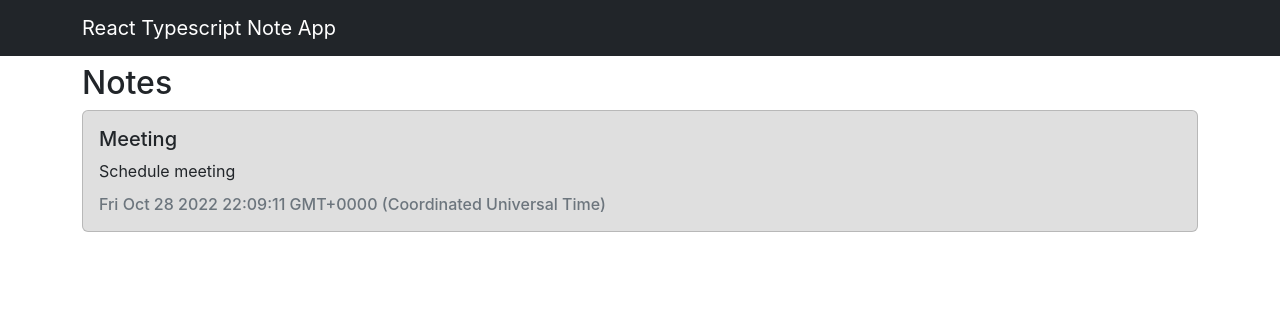
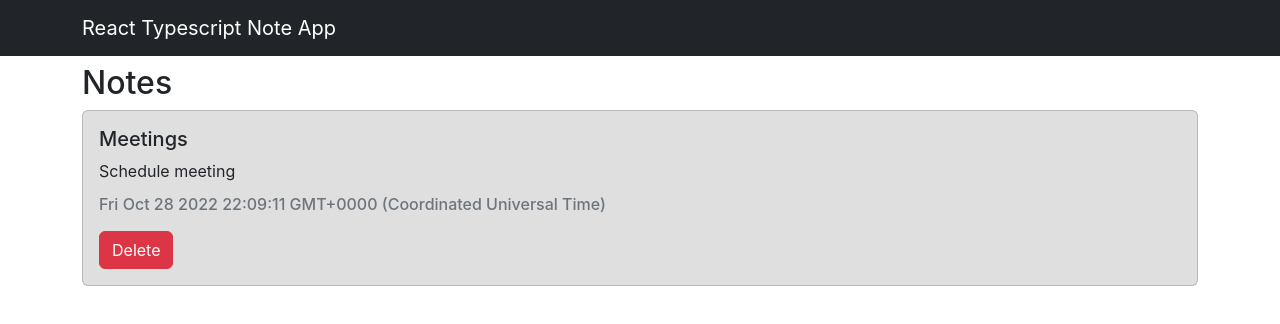
Before and after one commit to steven94le/react-typescript-noteapp, a React (Create React App) app: page / in a window 1280 px wide. Shown: the top 324 px of the page. Built offline with nearby package versions, Linux system fonts and the light colour scheme.

Commit message:
add button and handle delete function

```diff
--- a/src/App.tsx
+++ b/src/App.tsx
@@ -9,7 +9,7 @@ const App = () => {
   const [notes, setNotes] = useState<Note[]>([
     {
       id: new Date().toString(),
-      title: "Meeting",
+      title: "Meetings",
       text: "Schedule meeting",
       color: "#dfdfdf",
       date: new Date().toString(),
@@ -22,7 +22,7 @@ const App = () => {
       <Container className="mt-5">
         <Row>
           <Col>
-            <NotesList notes={notes} />
+            <NotesList notes={notes} setNotes={setNotes} />
           </Col>
         </Row>
       </Container>
--- a/src/components/Notes.tsx
+++ b/src/components/Notes.tsx
@@ -1,12 +1,13 @@
 import * as React from "react";
-import { Card } from "react-bootstrap";
+import { Button, Card } from "react-bootstrap";
 import { Note } from "../models/note.model";
 
 interface INotesProps {
   note: Note;
+  handleDelete: (id: string) => void;
 }
 
-const Notes: React.FC<INotesProps> = ({ note }) => {
+const Notes: React.FC<INotesProps> = ({ note, handleDelete }) => {
   return (
     <div className="mb-3">
       <Card style={{ backgroundColor: note.color }}>
@@ -14,6 +15,13 @@ const Notes: React.FC<INotesProps> = ({ note }) => {
           <Card.Title>{note.title}</Card.Title>
           <Card.Text>{note.text}</Card.Text>
           <Card.Subtitle className="text-muted">{note.date}</Card.Subtitle>
+          <Button
+            className="mt-3"
+            variant="danger"
+            onClick={() => handleDelete(note.id)}
+          >
+            Delete
+          </Button>
         </Card.Body>
       </Card>
     </div>
--- a/src/components/NotesList.tsx
+++ b/src/components/NotesList.tsx
@@ -4,12 +4,21 @@ import Notes from "./Notes";
 
 interface INotesListProps {
   notes: Note[];
+  setNotes: React.Dispatch<React.SetStateAction<Note[]>>;
 }
 
-const NotesList: React.FC<INotesListProps> = ({ notes }) => {
+const NotesList: React.FC<INotesListProps> = ({ notes, setNotes }) => {
+  const handleDelete = (id: string) => {
+    setNotes(
+      notes.filter((note) => {
+        return note.id !== id;
+      })
+    );
+  };
+
   const renderNotes = (): JSX.Element[] => {
     return notes.map((note) => {
-      return <Notes key={note.id} note={note} />;
+      return <Notes key={note.id} note={note} handleDelete={handleDelete} />;
     });
   };
 
```
